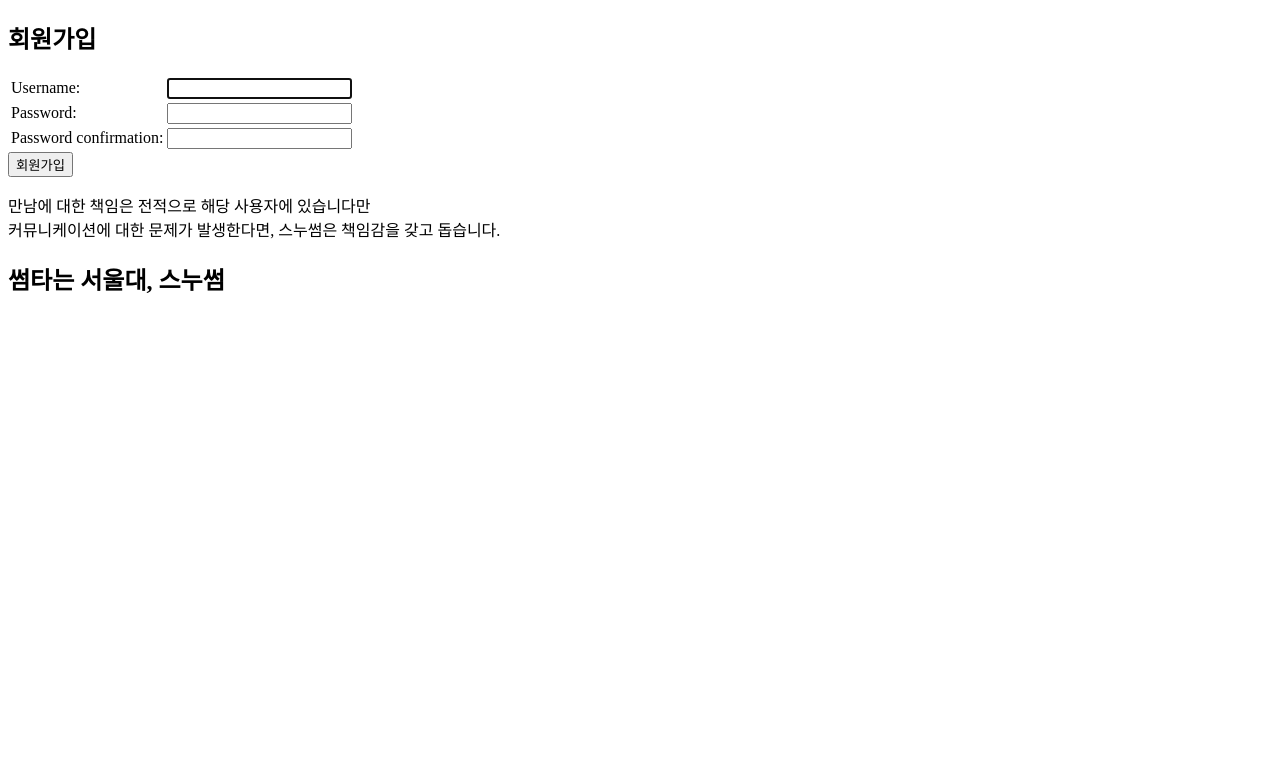
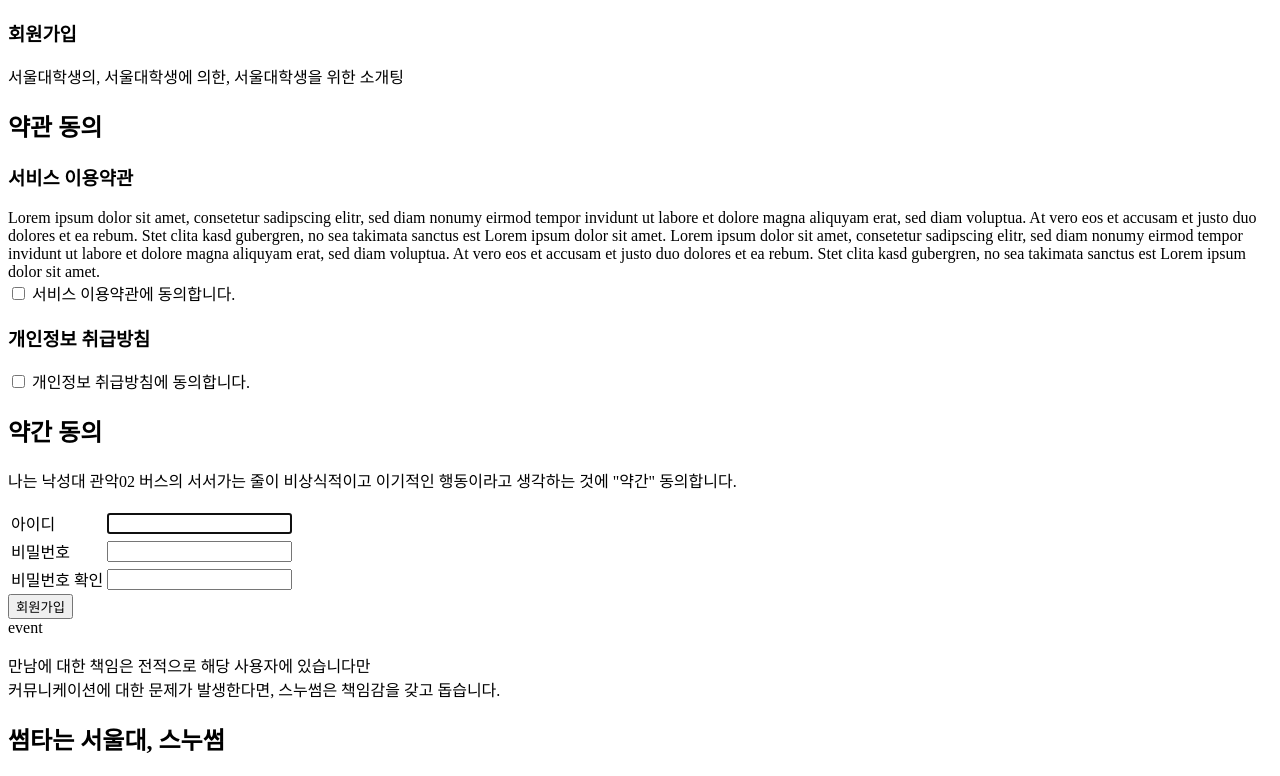
Before and after one commit to dobestan/snussum, a Django app: page /signup/ in a window 1280 px wide. Shown: the part 137-913 px from the top of the page. Before the commit the page ends 430 px from the top, so only its background shows below. Run offline with Django 3.2, Linux system fonts and the light colour scheme; some libraries are stand-ins or nearby versions.

Commit message:
update signup view : set layout

```diff
--- a/snussum/snussum/static/sass/partials/_footer.scss
+++ b/snussum/snussum/static/sass/partials/_footer.scss
@@ -2,6 +2,7 @@ footer#footer {
   background-color: rgba(#34495E, 0.8);
   // color: #ECF0F1;
   color:white;
+  margin-top: 50px;
 
   .wrapper {
     padding-top: 30px;
--- a/snussum/snussum/static/sass/partials/_header.scss
+++ b/snussum/snussum/static/sass/partials/_header.scss
@@ -1,6 +1,7 @@
 header#header {
   background-color: rgba(#ECF0F1, 0.7);
   color: #4183D7;
+  margin-bottom: 50px;
 
   .wrapper {
     padding-top: 10px;
--- a/snussum/snussum/templates/users/signup.html
+++ b/snussum/snussum/templates/users/signup.html
@@ -4,27 +4,88 @@
 
 {% block content %}
 <section id="signup">
+
+  <section id="signup-description">
     <div class="wrapper">
       <h1>회원가입</h1>
+      <p>서울대학생의, 서울대학생에 의한, 서울대학생을 위한 소개팅</p>
+    </div>
+  </section>
 
+  <section id="signup-content">
+    <div class="wrapper">
+
+      <section id="signup-agreement">
+        <section id="signup-agreement-title">
+          <h2>약관 동의</h2>
+        </section>
+        <section id="signup-agreement-content">
+          <div class="agreement">
+            <p>
+              <h3>서비스 이용약관</h3>
+              <div class="agreement-content">
+                Lorem ipsum dolor sit amet, consetetur sadipscing elitr, sed diam nonumy eirmod
+                tempor invidunt ut labore et dolore magna aliquyam erat, sed diam voluptua. At
+                vero eos et accusam et justo duo dolores et ea rebum. Stet clita kasd gubergren,
+                no sea takimata sanctus est Lorem ipsum dolor sit amet.
+                Lorem ipsum dolor sit amet, consetetur sadipscing elitr, sed diam nonumy eirmod
+                tempor invidunt ut labore et dolore magna aliquyam erat, sed diam voluptua. At
+                vero eos et accusam et justo duo dolores et ea rebum. Stet clita kasd gubergren,
+                no sea takimata sanctus est Lorem ipsum dolor sit amet.
+              </div>
+              <input type="checkbox"/>
+              서비스 이용약관에 동의합니다.
+            </p>
+          </div>
+          <div class="agreement">
+            <p>
+              <h3>개인정보 취급방침</h3>
+              <div class="agreement-content">
+              </div>
+              <input type="checkbox"/>
+              개인정보 취급방침에 동의합니다.
+            </p>
+          </div>
+        </section>
+      </section>
+
+      <section id="campaign">
+        <div class="wrapper">
+          <section id="campaign-title">
+            <h2>약간 동의</h2>
+          </section>
+          <section id="campaign-content">
+            <p>나는 낙성대 관악02 버스의 서서가는 줄이 비상식적이고 이기적인 행동이라고 생각하는 것에 "약간" 동의합니다.</p>
+          </section>
+        </div>
+      </section>
+
+      <section id="signup-form">
         <form action="{% url 'users:signup' %}" method="post" accept-charset="utf-8">{% csrf_token %}
           <table>
             <tr>
-          <td>{{ form.username.label_tag }}</td>
+              <td>아이디</td>
               <td>{{ form.username }}</td>
             </tr>
             <tr>
-          <td>{{ form.password1.label_tag }}</td>
+              <td>비밀번호</td>
               <td>{{ form.password1 }}</td>
             </tr>
             <tr>
-          <td>{{ form.password2.label_tag }}</td>
+              <td>비밀번호 확인</td>
               <td>{{ form.password2 }}</td>
             </tr>
           </table>
 
           <input type="submit" value="회원가입" />
         </form>
+      </section>
+
+      <section id="signup-event">
+        event
+      </section>
     </div>
   </section>
+
+</section>
 {% endblock %}
```
Also changed, not shown: snussum/snussum/static/sass/partials/_users.scss (+50 -0 lines). Lines whose indentation alone changed are shown as unchanged.
